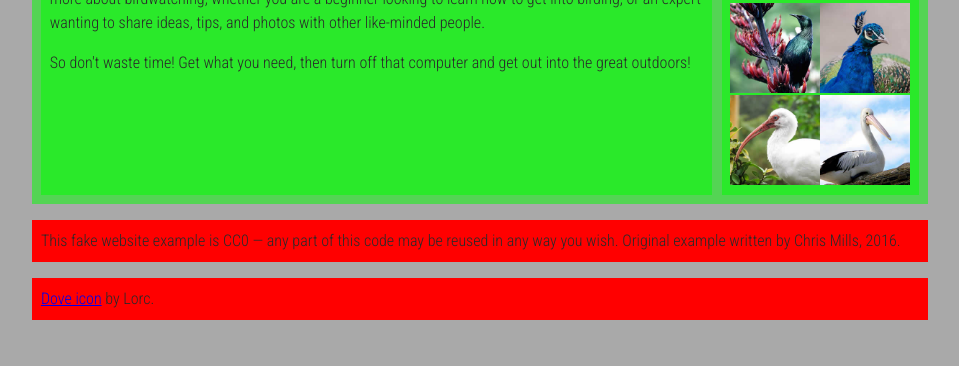
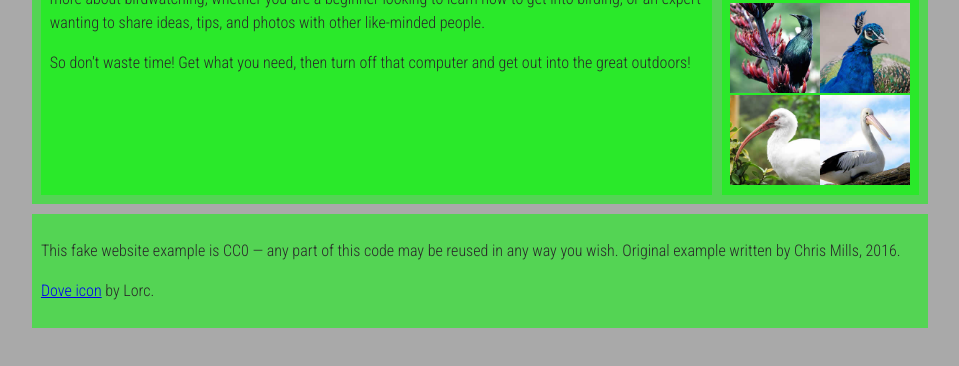
Before and after one commit to vtbano/MDN-HTML-Assignment, a plain HTML site: page index.html in a window 1280 px wide. Shown: the part 348-714 px from the top of the page, without its empty margins (160-1119 px from the left). Drawn offline with Linux system fonts and the light colour scheme.

Commit message:
add footer

```diff
--- a/index.html
+++ b/index.html
@@ -70,14 +70,16 @@
         /></a>
       </aside>
     </main>
-    <p>
-      This fake website example is CC0 — any part of this code may be reused in
-      any way you wish. Original example written by Chris Mills, 2016.
-    </p>
+    <footer>
+      <p>
+        This fake website example is CC0 — any part of this code may be reused
+        in any way you wish. Original example written by Chris Mills, 2016.
+      </p>
 
-    <p>
-      <a href="http://game-icons.net/lorc/originals/dove.html">Dove icon</a> by
-      Lorc.
-    </p>
+      <p>
+        <a href="http://game-icons.net/lorc/originals/dove.html">Dove icon</a>
+        by Lorc.
+      </p>
+    </footer>
   </body>
 </html>
```
